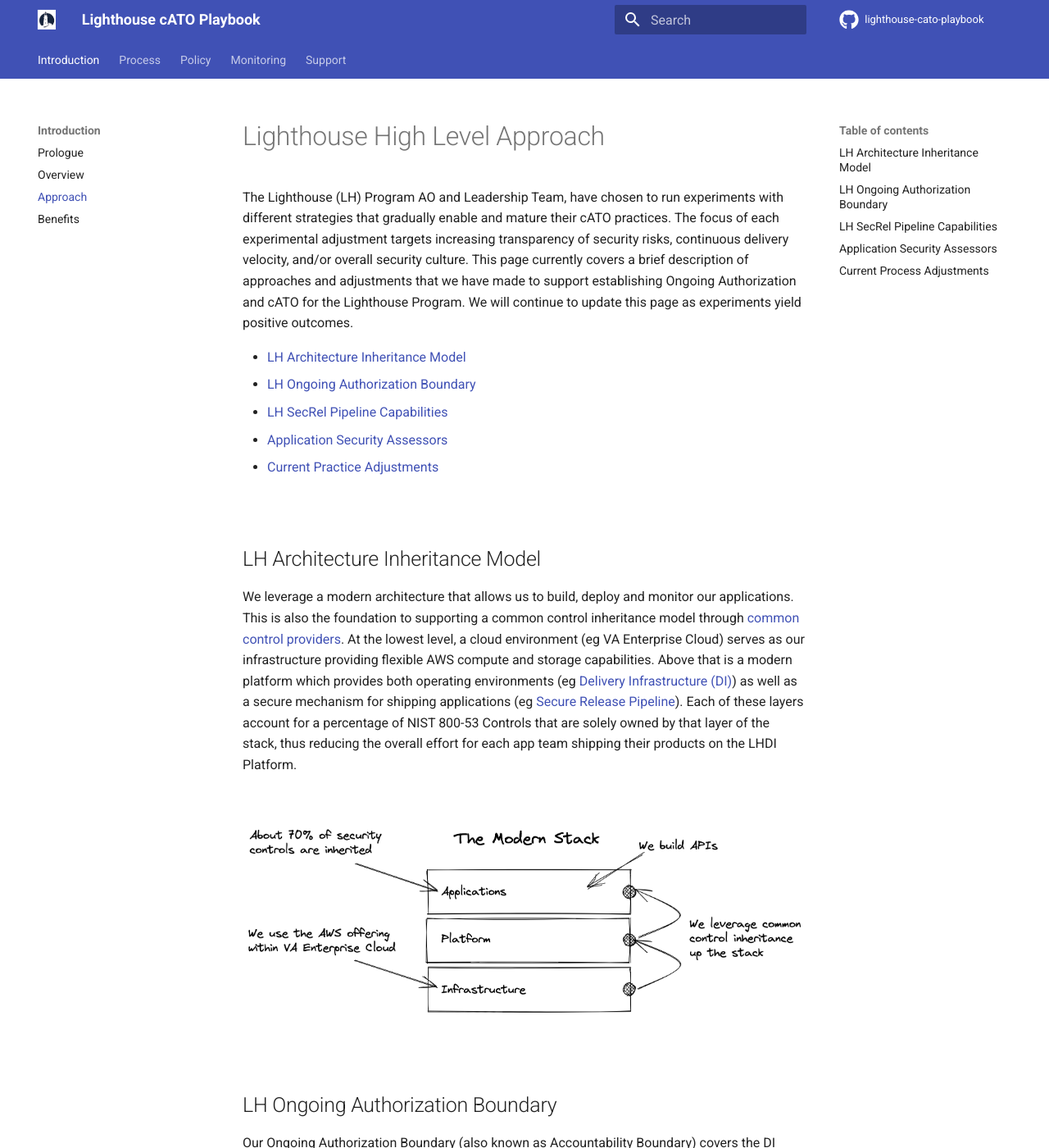
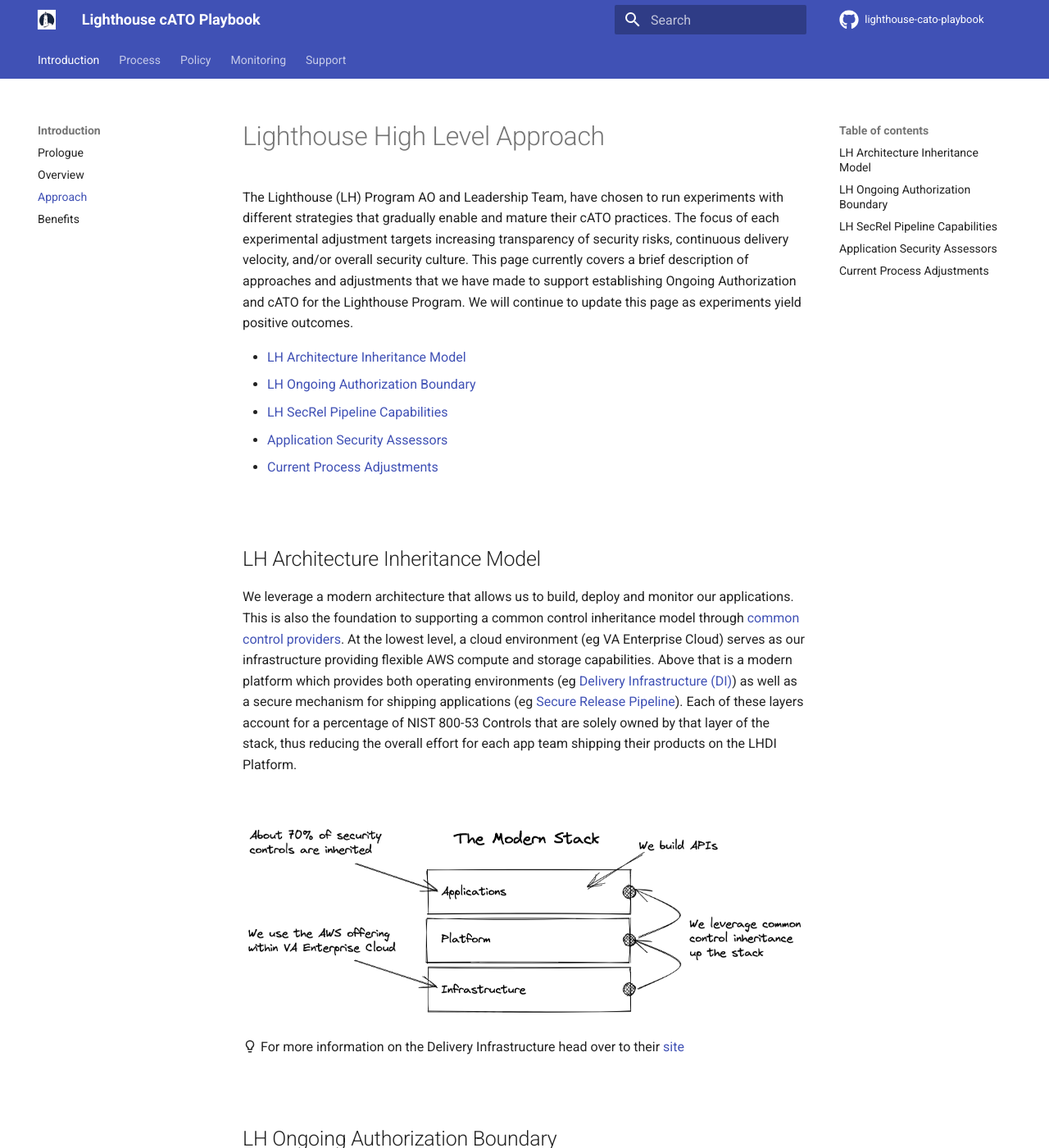
Before and after one commit to rise8-us/cato-playbook, an MkDocs documentation site: the page built from docs/approach.md, in a window 1280 px wide and 1400 px high. Shown: the whole window at 82% size. Built offline with MkDocs 1.6.1 and Material for MkDocs 9.7.7, drawn with Linux system fonts in a browser that asks for light colours; emoji names are drawn with the system emoji font; comment, search, counter and statistics services are not loaded.

Commit message:
Update approach.md

```diff
--- a/docs/approach.md
+++ b/docs/approach.md
@@ -6,7 +6,7 @@
 - [LH Ongoing Authorization Boundary](#lh-ongoing-authorization-boundary)
 - [LH SecRel Pipeline Capabilities](#lh-secrel-pipeline-capabilities)
 - [Application Security Assessors](#application-security-assessors)
-- [Current Practice Adjustments](#current-practice-adjustments)
+- [Current Process Adjustments](#current-process-adjustments)
 
 <br/>
 
@@ -16,6 +16,9 @@
 <br/>
 
 ![Technology Stack!](images/architecture.png "Technology Stack")
+
+:material-lightbulb-outline: For more information on the Delivery Infrastructure head over to their
+[site](https://department-of-veterans-affairs.github.io/lighthouse-di-documentation/)
 
 <br/>
 
```
